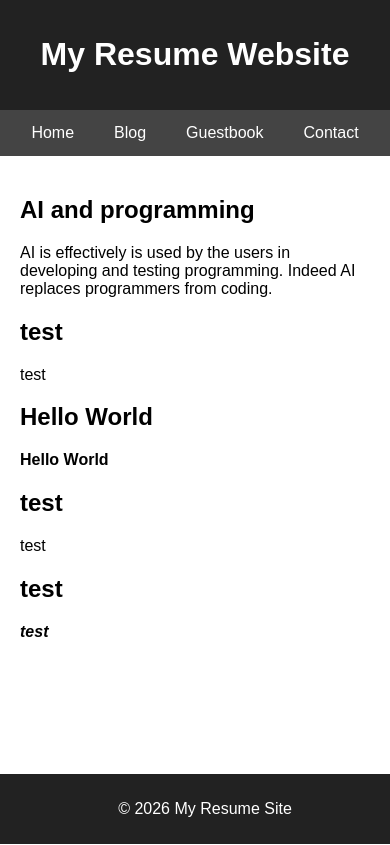
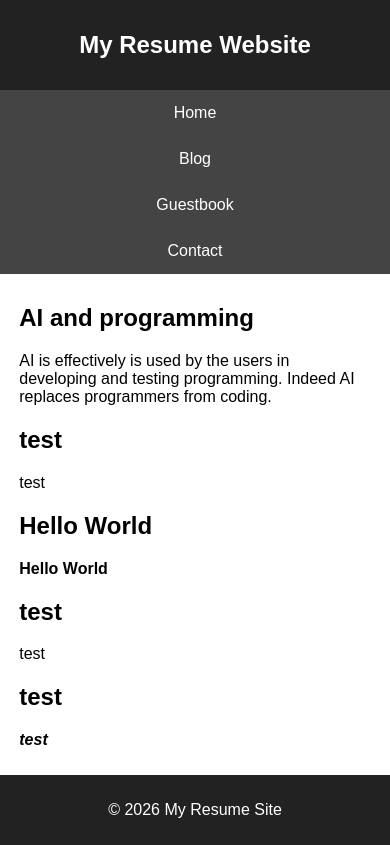
Before and after one commit to Munhsuh/CV, a Django app: page /blog/ in a window 390 px wide. Run offline with Django 5.2, Linux system fonts and the light colour scheme; data comes from the database, SQL or seed files in the repository.

Commit message:
Improve responsive design for mobile layout

```diff
--- a/home/templates/home/base.html
+++ b/home/templates/home/base.html
@@ -2,11 +2,21 @@
 <!DOCTYPE html>
 <html lang="en">
 <head>
-    <meta charset="UTF-8">
-    <title>Resume Website</title>
+    <title>{% block title %}My Resume{% endblock %}</title>
+
+    <meta name="viewport" content="width=device-width, initial-scale=1.0">
 
     <!-- Basic styling (you can move to CSS later) -->
     <style>
+       * {
+    box-sizing: border-box;
+        }
+
+       .container {
+            width: 90%;
+            max-width: 1000px;
+            margin: auto;
+        }
         body {
             margin: 0;
             font-family: Arial, sans-serif;
@@ -17,12 +27,14 @@
             color: white;
             padding: 15px;
             text-align: center;
+
         }
 
         nav {
             background: #444;
             display: flex;
             justify-content: center;
+            flex-wrap: wrap;
         }
 
         nav a {
@@ -45,13 +57,34 @@
             color: white;
             text-align: center;
             padding: 10px;
-            position: fixed;
-            bottom: 0;
             width: 100%;
         }
+        @media (max-width: 600px) {
+
+         header h1 {
+        font-size: 24px;
+        }
+
+         nav {
+        flex-direction: column;
+        }
+
+        nav a {
+        text-align: center;
+        }
+
+        main {
+        padding: 10px;
+       }
+
+        .container {
+        width: 95%;
+        }
+
+       }
     </style>
-</head>
 
+   </head>
 <body>
 
     <!-- HEADER -->
@@ -69,8 +102,12 @@
 
     <!-- MAIN CONTENT (DYNAMIC PART) -->
     <main>
-        {% block content %}
-        {% endblock %}
+        <div class="container">
+
+    {% block content %}
+    {% endblock %}
+
+</div>
     </main>
 
     <!-- FOOTER -->
```
